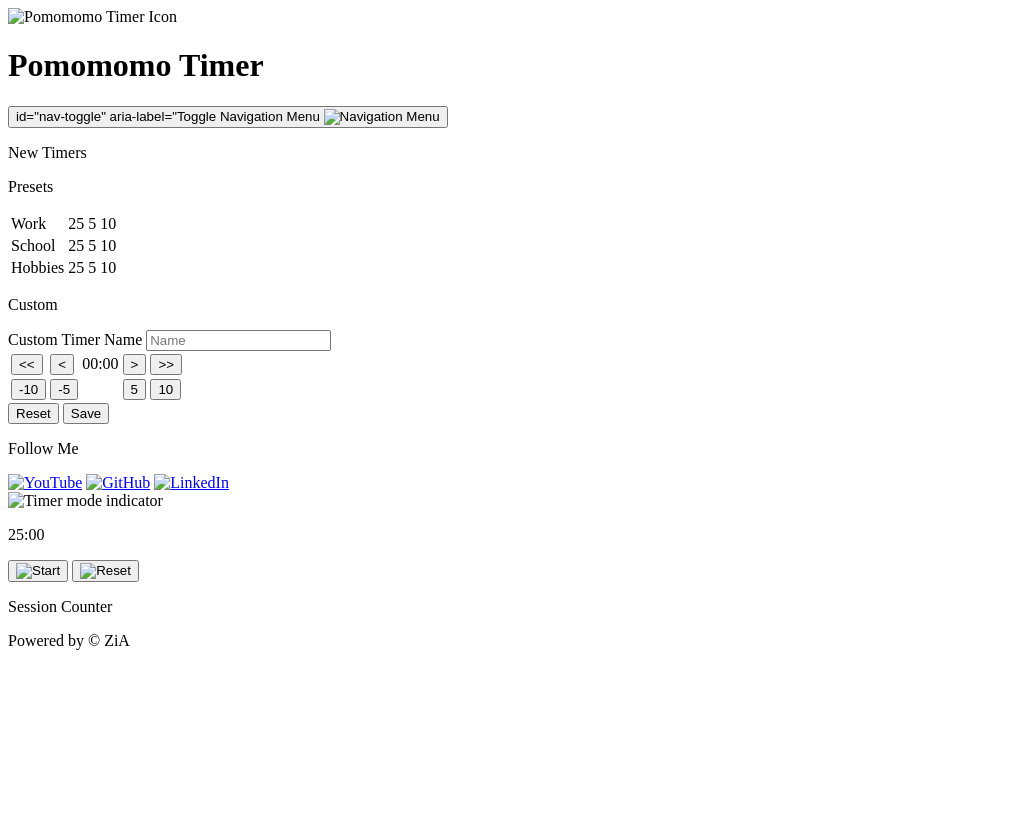
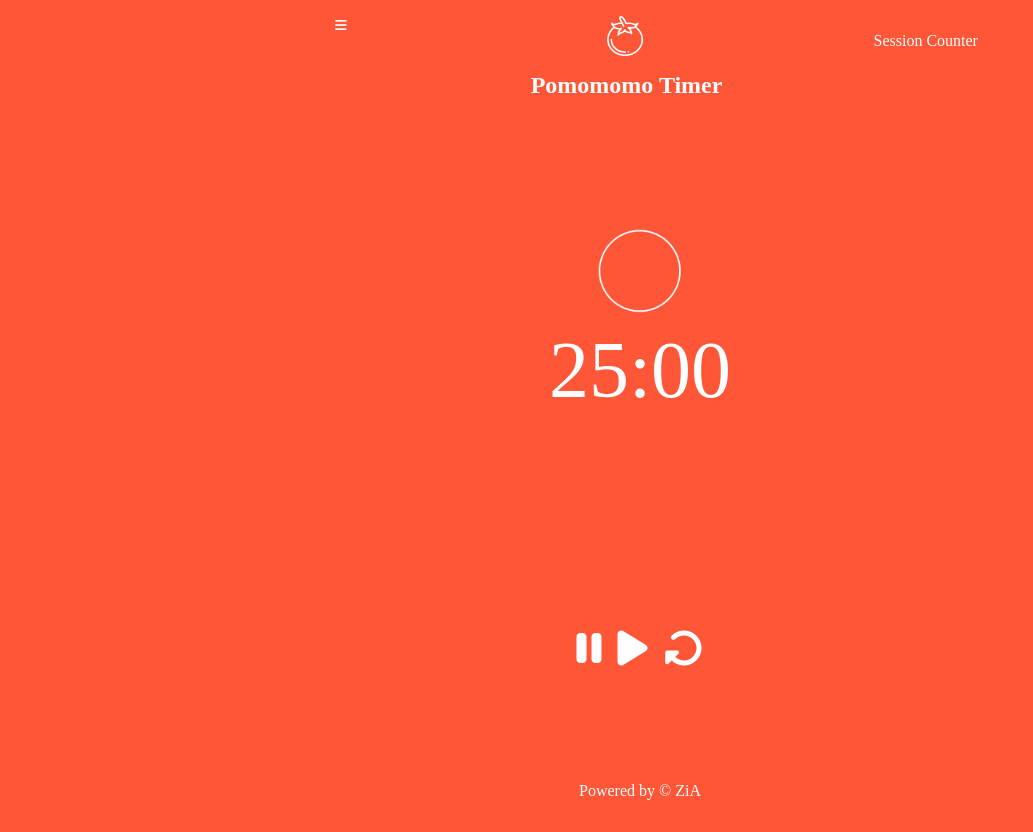
Before and after one commit to l-zia-l/pomomomo-timer, a plain HTML site: page index.html in a window 1280 px wide. Shown: the whole page, without its empty margins (0-1033 px from the left). Before the commit the page ends 800 px from the top, so only its background shows below. Drawn offline with Linux system fonts and the light colour scheme; a web font is replaced by a local one.

Commit message:
Update: CSS Phase 1

```diff
--- a/index.html
+++ b/index.html
@@ -4,19 +4,26 @@
     <meta charset="UTF-8">
     <meta name="viewport" content="width=device-width, initial-scale=1.0">
     <title>Pomomomo Timer</title>
+    <link rel="stylesheet" href="style.css">
+    <link rel="icon" href="images/brand-logo-flaticons.png" type="image/x-icon">
+    <link rel="preconnect" href="https://fonts.googleapis.com">
+    <link rel="preconnect" href="https://fonts.gstatic.com" crossorigin>
+    <link href="https://fonts.googleapis.com/css2?family=Joan&display=swap" rel="stylesheet">
+    <script src="https://kit.fontawesome.com/2a8bcd658f.js" crossorigin="anonymous"></script>
 </head>
 <body>
     <!-- 🌟 Header -->
     <header>
+
         <div class="brand">
-            <img src="brand_icon.png" alt="Pomomomo Timer Icon" />
+            <img src="images/brand-logo-flaticons.png" alt="Pomomomo Timer Icon" />
             <h1>Pomomomo Timer</h1>
         </div>
 
         <!-- 🍔 Mobile Nav Toggle -->
         <nav>
-            <button> id="nav-toggle" aria-label="Toggle Navigation Menu
-                <img src="burger-nav-icon" alt="Navigation Menu">
+            <button id="nav-toggle" aria-label="Toggle Navigation Menu">
+                <i class="fas fa-bars"></i>
             </button>
 
             <!-- 📂 Navigation Vertical Dropdown Menu -->
@@ -64,15 +71,15 @@
 
                                     <tr>
                                         <!-- ⬅️ Decrease Timer Buttons -->
-                                        <td><button type="button" class="time-adjust" data-action="decrease-large" data-target="minutes">&lt;&lt;</button></td>
-                                        <td><button type="button" class="time-adjust" data-action="decrease-short" data-target="minutes">&lt;</button></td>
+                                        <td><button type="button" class="time-adjust" data-action="decrease-large" data-target="minutes"><i class="fa-solid fa-chevron-left"></i><i class="fa-solid fa-chevron-left"></i></button></td>
+                                        <td><button type="button" class="time-adjust" data-action="decrease-short" data-target="minutes"><i class="fa-solid fa-chevron-left"></i></button></td>
 
                                         <!-- 🕒 Timer Display -->
                                         <td><span id="custom-timer-display">00:00</span></td>
 
                                         <!-- ➕ Increase Timer Buttons -->
-                                        <td><button type="button" class="time-adjust" data-action="increase-short" data-target="minutes">&gt;</button></td>
-                                        <td><button type="button" class="time-adjust" data-action="increase-large" data-target="minutes">&gt;&gt;</button></td>
+                                        <td><button type="button" class="time-adjust" data-action="increase-short" data-target="minutes"><i class="fa-solid fa-chevron-right"></i></button></td>
+                                        <td><button type="button" class="time-adjust" data-action="increase-large" data-target="minutes"><i class="fa-solid fa-chevron-right"></i><i class="fa-solid fa-chevron-right"></i></button></td>
                                     </tr>
 
                                     <tr>
@@ -99,9 +106,9 @@
                  <section class="nav-section" id="social-links">
                     <p class="nav-title">Follow Me</p>
                     <div class="social-icons">
-                        <a href="#"><img src="youtube_icon.png" alt="YouTube"></a>
-                        <a href="#"><img src="github_icon.png" alt="GitHub"></a>
-                        <a href="#"><img src="linkedin_icon.png" alt="LinkedIn"></a>
+                        <a href="#"><i class="fa-brands fa-youtube" title="YouTube"></i></a>
+                        <a href="#"><i class="fa-brands fa-github" title="GitHub"></i></a>
+                        <a href="#"><i class="fa-brands fa-linkedin" title="LinkedIn"></i></a>
                     </div>
                  </section>
 
@@ -112,17 +119,21 @@
      <!-- 🧠 Main Timer Section -->
     <main>
         <section class="timer-display">
-            <img src="timer-type.gif" alt="Timer mode indicator">
+            <img src="images/mode-focus.png" alt="Timer mode indicator">
             <p id="countdown" class="timer-countdown">25:00</p>
         </section>
 
         <div class="timer-controls">
+            <button id="pause-btn" class="btn btn-pause">
+                <i class="fa-solid fa-pause pause-condition" title="Pause Button"></i>
+            </button>
+
             <button id="start-btn" class="btn btn-start">
-                <img src="start-button.ong" alt="Start">
+                <i class="fa-solid fa-play start-condition" title="Start Button"></i>
             </button>
 
             <button id="reset-btn" class="btn btn-reset">
-                <img src="reset-button.ong" alt="Reset">
+                <i class="fa-solid fa-rotate-right fa-rotate-180" title="Reset Button"></i>
             </button>
         </div>
     </main>
--- /dev/null
+++ b/style.css
@@ -0,0 +1,125 @@
+*{
+    font-family: "Joan", serif;
+    color: white;
+}
+
+/*Mobile First*/
+
+/*Demarking elements
+header, main, aside, footer {
+  border: 2px dashed white;
+}*/
+
+/*General elements*/
+button{
+    background-color: transparent;
+    border: transparent;
+}
+button:active{
+    filter: brightness(0.8);
+}
+
+body{
+    display: grid;
+    grid-template-areas:
+    "header header"
+    "main main"
+    "aside footer";
+    grid-template-columns: 2.5fr 1fr;
+    grid-template-rows: auto 1fr auto;
+
+    max-width: 800px;
+    margin: 0 auto;
+    padding: 1rem;
+    height: 100vh;
+    background-color: #ff5638;
+    text-align: center;
+}
+
+/*Major Sections Styled First*/
+header{
+    grid-area: header;
+    display: flex;
+    justify-content: space-around;
+}
+
+aside{
+    grid-area: aside;
+}
+
+main{
+    grid-area: main;
+    display: flex;
+    flex-direction: column;
+    justify-content: space-around;
+    align-items: center;
+    gap: 1rem;
+}
+
+footer{
+    grid-area: footer;
+}
+
+/*Header Children Styles*/
+.brand{
+    display: flex;
+    flex-direction: column;
+    align-items: center;
+    margin-bottom: 0.5rem;
+}
+.brand img{
+    height: 40px;
+    width: 40px;
+}
+.brand h1{
+    font-size: 1.5rem;
+}
+
+
+/*Navigaton Menu
+Mobile First*/
+nav{
+    position: relative;
+}
+#nav-menu{
+    display: none;
+
+}
+
+
+
+/*Main Children Styles*/
+.timer-display, .timer-countdown, .timer-controls{
+    padding: 0; margin: 0;
+}
+.timer-display img{
+    height: 100px;
+}
+.timer-countdown{
+    font-size: 5rem;
+}
+.timer-controls i{
+    font-size: 40px;
+}
+
+
+/*Aside Children Styles*/
+
+/*Footer Children Styles*/
+
+/*Font Awesome Icons*/
+i{
+}
+
+/*Desktop Version*/
+@media (min-width: 768px) {
+    body{
+        grid-template-areas:
+        "header aside"
+        "main main"
+        "footer footer";
+    }
+    header{
+        flex-direction: row-reverse;
+    }
+}
```
Also changed, not shown: images/brand-logo-flaticons.png (added), images/mode-focus.png (added).
